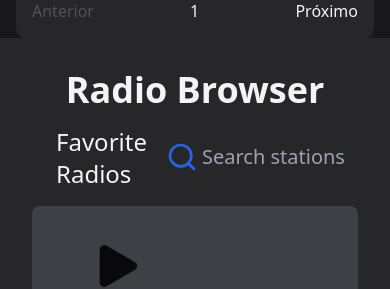
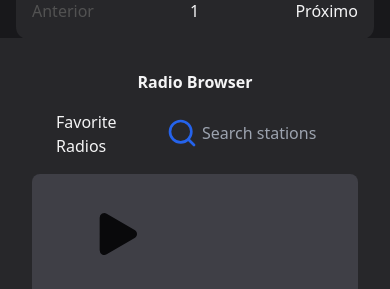
Before and after one commit to enriquevierne/challenge-by-codesh, a Vue app: page / in a window 390 px wide. Shown: the part 806-1095 px from the top of the page. Built offline with nearby package versions, Linux system fonts and the light colour scheme; no server answers.

Commit message:
feat: improve responsiveness and styling in FavoriteRadioItem and FavoriteRadioList components

```diff
--- a/src/components/FavoriteRadioItem.vue
+++ b/src/components/FavoriteRadioItem.vue
@@ -44,7 +44,7 @@ const updateStation = (uuid: string, formEdit: Partial<RadioStation>) => {
 };
 </script>
 <template>
-    <li class="flex items-center justify-between rounded-lg bg-zinc-500">
+    <li class="flex items-center justify-between w-full rounded-lg bg-zinc-500">
         <div class="flex items-center gap-6 p-4 px-6">
             <div class="flex items-center p-4 rounded-full bg-zinc-700">
                 <button
@@ -58,8 +58,8 @@ const updateStation = (uuid: string, formEdit: Partial<RadioStation>) => {
                 </button>
             </div>
             <div v-if="!editMode">
-                <p class="text-3xl font-bold">{{ station.name }}</p>
-                <p class="text-xl font-semibold text-zinc-800">
+                <p class="font-bold md:text-3xl">{{ station.name }}</p>
+                <p class="font-semibold md:md:text-xl text-zinc-800">
                     {{ station.country }}, {{ station.state }}
                 </p>
             </div>
@@ -69,26 +69,26 @@ const updateStation = (uuid: string, formEdit: Partial<RadioStation>) => {
                     class="flex flex-col items-start col-span-3 gap-1 text-left w-fit">
                     <input
                         type="text"
-                        class="text-3xl font-bold bg-transparent border-0 rounded-xl focus:ring-0 focus:outline-none"
+                        class="font-bold bg-transparent border-0 md:text-3xl rounded-xl focus:ring-0 focus:outline-none"
                         v-model="formEdit.name" />
                 </div>
                 <div class="flex items-center w-full gap-4">
                     <div class="flex flex-col items-start gap-1 text-left">
                         <input
                             type="text"
-                            class="text-xl font-semibold bg-transparent border-0 rounded-xl focus:ring-0 focus:outline-none"
+                            class="font-semibold bg-transparent border-0 md:md:text-xl rounded-xl focus:ring-0 focus:outline-none"
                             v-model="formEdit.country" />
                     </div>
                     <div class="flex flex-col items-start gap-1 text-left">
                         <input
                             type="text"
-                            class="text-xl font-semibold bg-transparent border-0 rounded-xl focus:ring-0 focus:outline-none"
+                            class="font-semibold bg-transparent border-0 md:md:text-xl rounded-xl focus:ring-0 focus:outline-none"
                             v-model="formEdit.state" />
                     </div>
                 </div>
             </div>
         </div>
-        <div class="flex items-center gap-6 p-4">
+        <div class="flex flex-col items-center gap-6 p-4 md:flex-row">
             <button type="button">
                 <PencilIcon
                     v-if="!editMode"
--- a/src/components/FavoriteRadioList.vue
+++ b/src/components/FavoriteRadioList.vue
@@ -24,22 +24,22 @@ const filterStations = (search: string) => {
 };
 </script>
 <template>
-    <div class="p-8 mx-auto space-y-4 md:w-2/3">
+    <div class="w-full p-8 mx-auto space-y-4 md:w-2/3">
         <div class="flex flex-col gap-4">
             <div>
-                <h1 class="text-4xl font-semibold text-center">
+                <h1 class="font-semibold text-center md:text-4xl">
                     Radio Browser
                 </h1>
             </div>
             <div class="flex items-center justify-between">
-                <p class="w-1/2 pl-6 text-2xl">Favorite Radios</p>
+                <p class="w-1/2 pl-6 md:text-2xl">Favorite Radios</p>
                 <div
                     class="flex items-center border-b-2 border-transparent w-fit focus-within:border-blue-600 focus-within:border-b-2">
                     <SearchIcon class="text-blue-600 size-8" />
                     <input
                         @input="(e: Event) => filterStations((e.target as HTMLInputElement).value)"
                         type="text"
-                        class="w-40 pl-1 text-xl bg-transparent border-0 rounded-xl focus:ring-0 focus:outline-none"
+                        class="w-40 pl-1 bg-transparent border-0 md:text-xl rounded-xl focus:ring-0 focus:outline-none"
                         placeholder="Search stations" />
                 </div>
             </div>
@@ -52,7 +52,7 @@ const filterStations = (search: string) => {
                         class="stroke-0 size-14 fill-zinc-950" />
                     <SquareIcon v-else class="stroke-0 size-14 fill-zinc-950" />
                 </div>
-                <p class="text-4xl font-bold uppercase">
+                <p class="font-bold uppercase md:text-4xl">
                     {{ radioStationsStore.selectedMusic }}
                 </p>
             </div>
```
